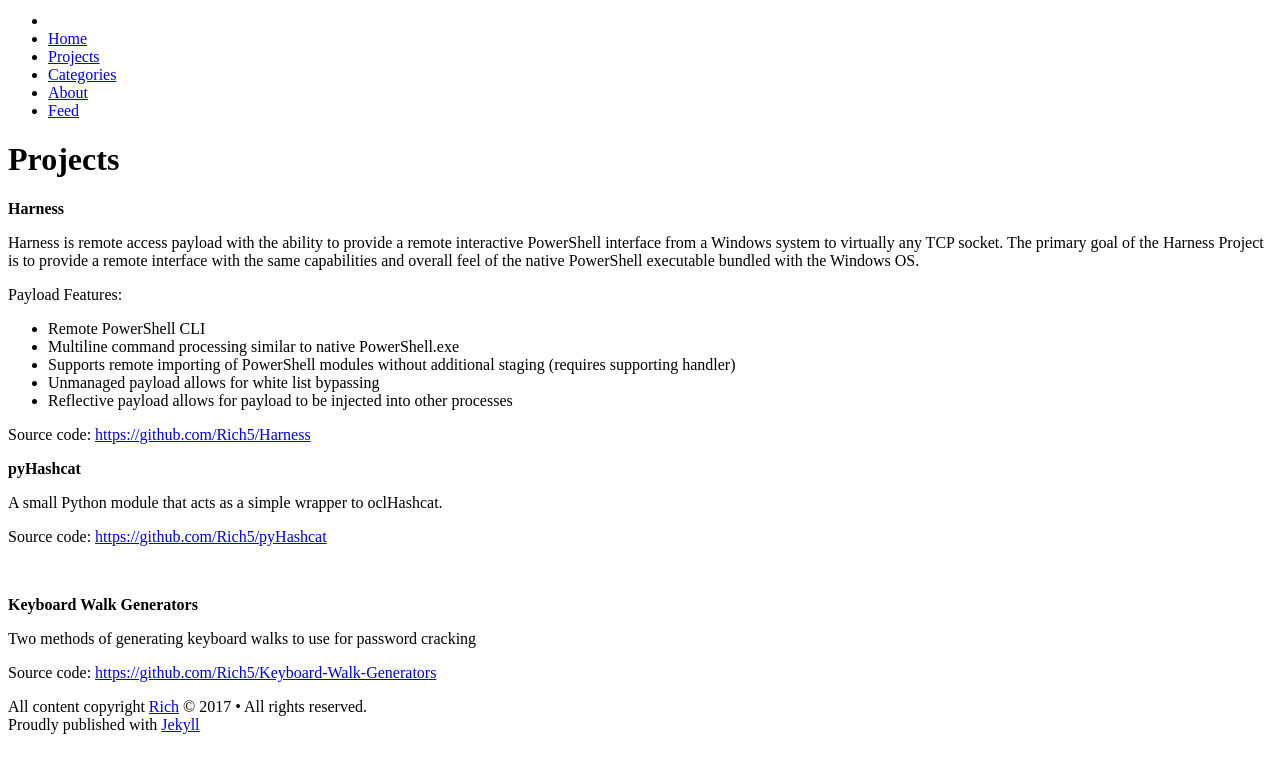
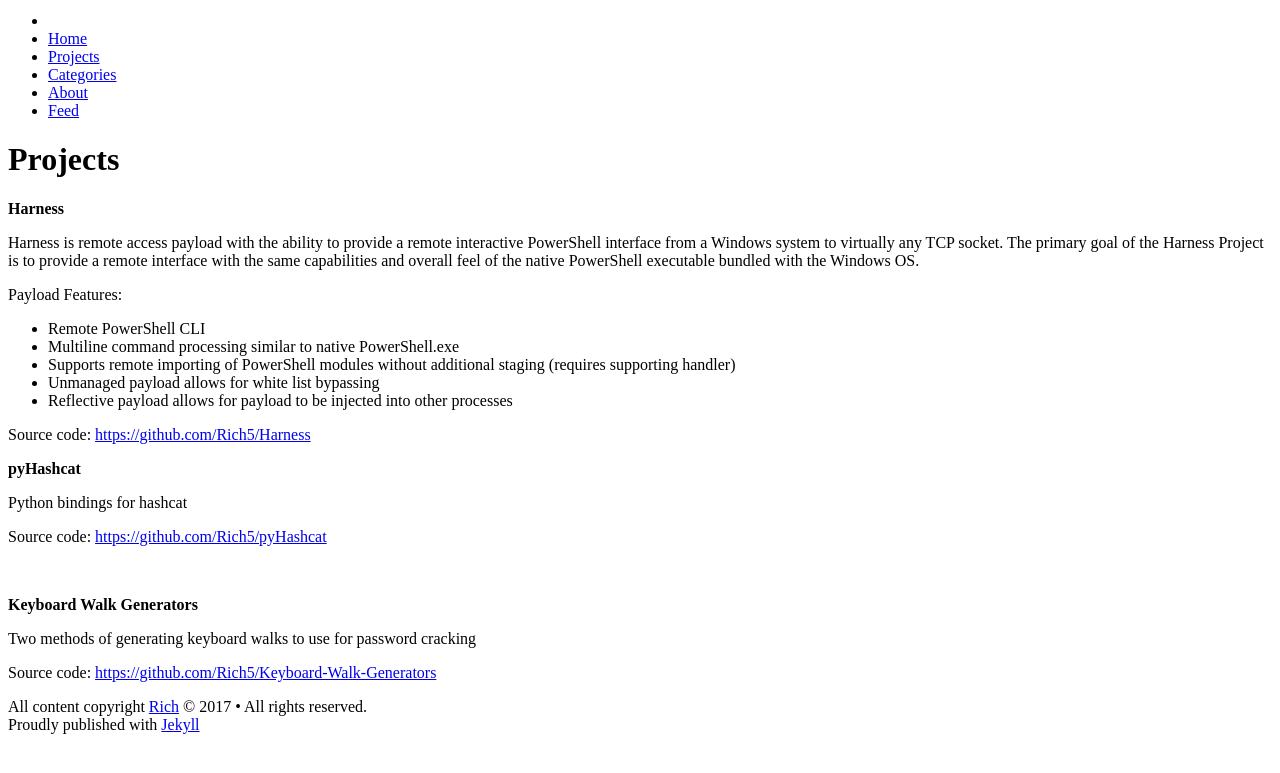
Before and after one commit to Rich5/Rich5.github.io, a Jekyll site: the page built from projects.md, in a window 1280 px wide, cut to the strip 112-885 px from the top of the page. Built offline with Jekyll 4.4.1, drawn with Linux system fonts in a browser that asks for light colours; nearby versions of some CDN libraries.

Commit message:
updated projects

```diff
--- a/projects.md
+++ b/projects.md
@@ -21,7 +21,7 @@
 
 **pyHashcat**
 
-A small Python module that acts as a simple wrapper to oclHashcat.
+Python bindings for hashcat
 
 Source code: <a title="https://github.com/Rich5/pyHashcat" href="https://github.com/Rich5/pyHashcat" target="_blank">https://github.com/Rich5/pyHashcat</a>
 
```
